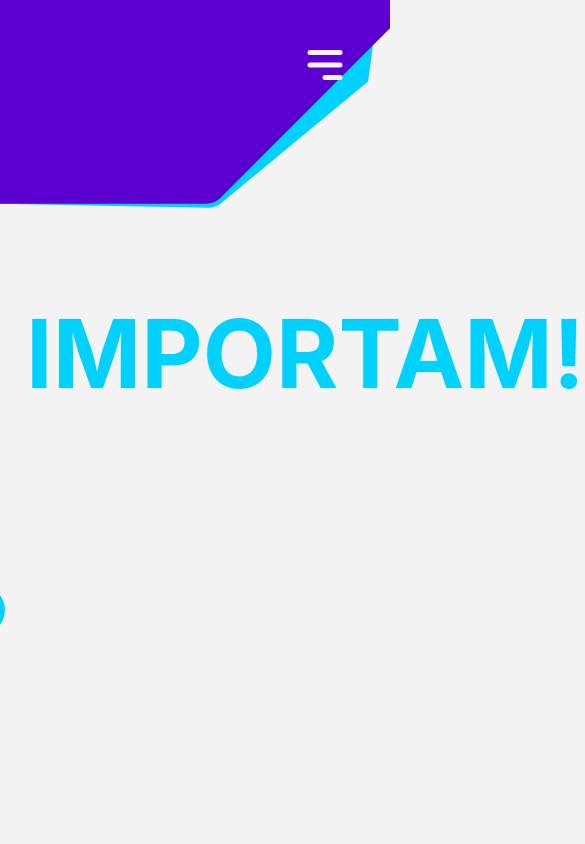
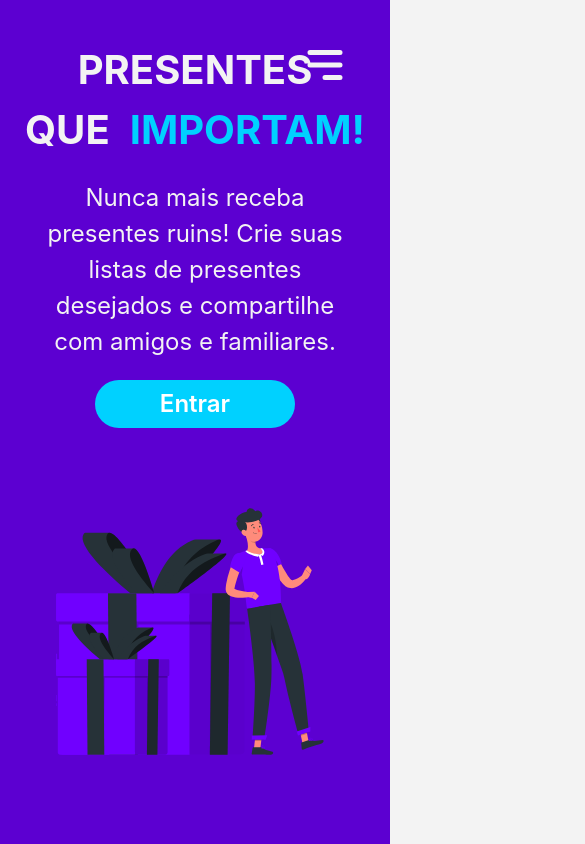
Before and after one commit to lcpsd/LetsGift-Landing-Page, a Next.js app: page / in a window 390 px wide. Shown: the whole page, 585 px wide, since content can reach past the window. Built offline with nearby package versions, Linux system fonts and the light colour scheme.

Commit message:
update: header responsivity

```diff
--- a/src/components/BgImage.tsx
+++ b/src/components/BgImage.tsx
@@ -10,11 +10,11 @@ export function BgImage({ children, url }: BgImageProps) {
     return (
         <Flex
             bgImage={url}
-            bgSize="contain"
-            bgRepeat="no-repeat"
+            bgSize={{ base: "auto", lg: "contain" }}
             w="100vw"
             h="100vh"
             justify="center"
+            bgRepeat="no-repeat"
         >
             {children}
         </Flex>
--- a/src/components/sections/Header.tsx
+++ b/src/components/sections/Header.tsx
@@ -13,27 +13,28 @@ export function HeaderSection() {
         <Section>
             <Menu isOpen={isOpen} toggle={() => setIsOpen(!isOpen)} />
 
-            <Flex h="100%" w="100%" zIndex="1" justify="center">
+            <Flex h="100%" w="100%" zIndex="1" justify="center" direction={{ base: "column", lg: "row" }} gap={{ base: 10, lg: 0 }}>
 
                 <Flex
                     flex="1"
-                    align="flex-start"
+                    align={{ base: "center", lg: "flex-start" }}
                     justify="center"
                     direction="column"
                     gap={5}
                 >
-                    <Box
-                        fontSize="95px"
+                    <Flex
+                        fontSize={{ base: "2.5rem", lg: "95px" }}
                         fontWeight="bold"
                         w="100%"
-                        lineHeight="96px"
-                        textTransform="uppercase">
-                        <Box>Presentes</Box>
-                        <Flex>
+                        textTransform="uppercase"
+                        direction="column"
+                    >
+                        <Text textAlign={{ base: "center", lg: "start" }}>Presentes</Text>
+                        <Flex textAlign="center" justify={{ base: "center", lg: "initial" }}>
                             que <Box color="tertiary" ml={5}>importam!</Box>
                         </Flex>
-                    </Box>
-                    <Text fontSize="32px">
+                    </Flex>
+                    <Text fontSize={{ base: "1.5rem", lg: "2rem" }} textAlign={{ base: "center", lg: "start" }}>
                         Nunca mais receba presentes ruins! Crie suas listas de presentes desejados e compartilhe com amigos e familiares.
                     </Text>
                     <Button
@@ -57,6 +58,6 @@ export function HeaderSection() {
                 </Flex>
 
             </Flex>
-        </Section>
+        </Section >
     )
 }
```
